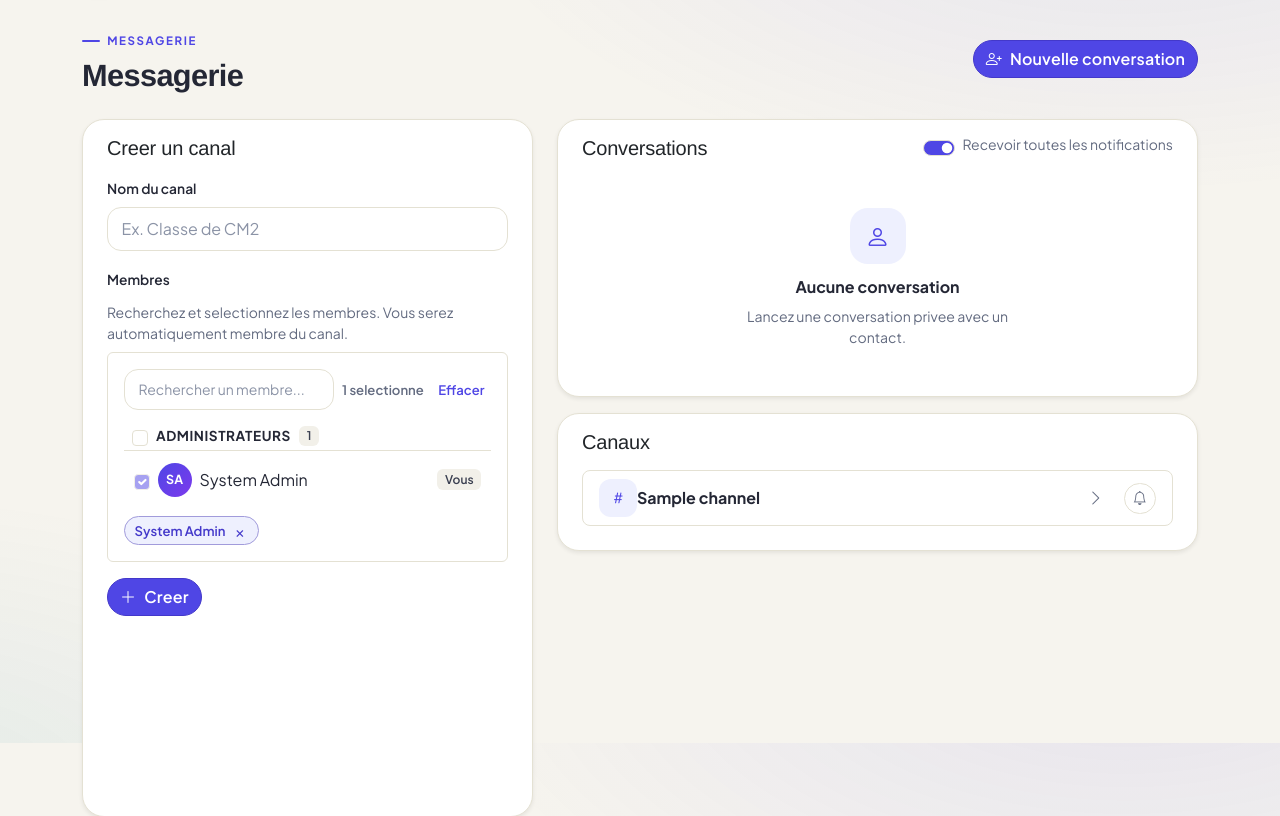
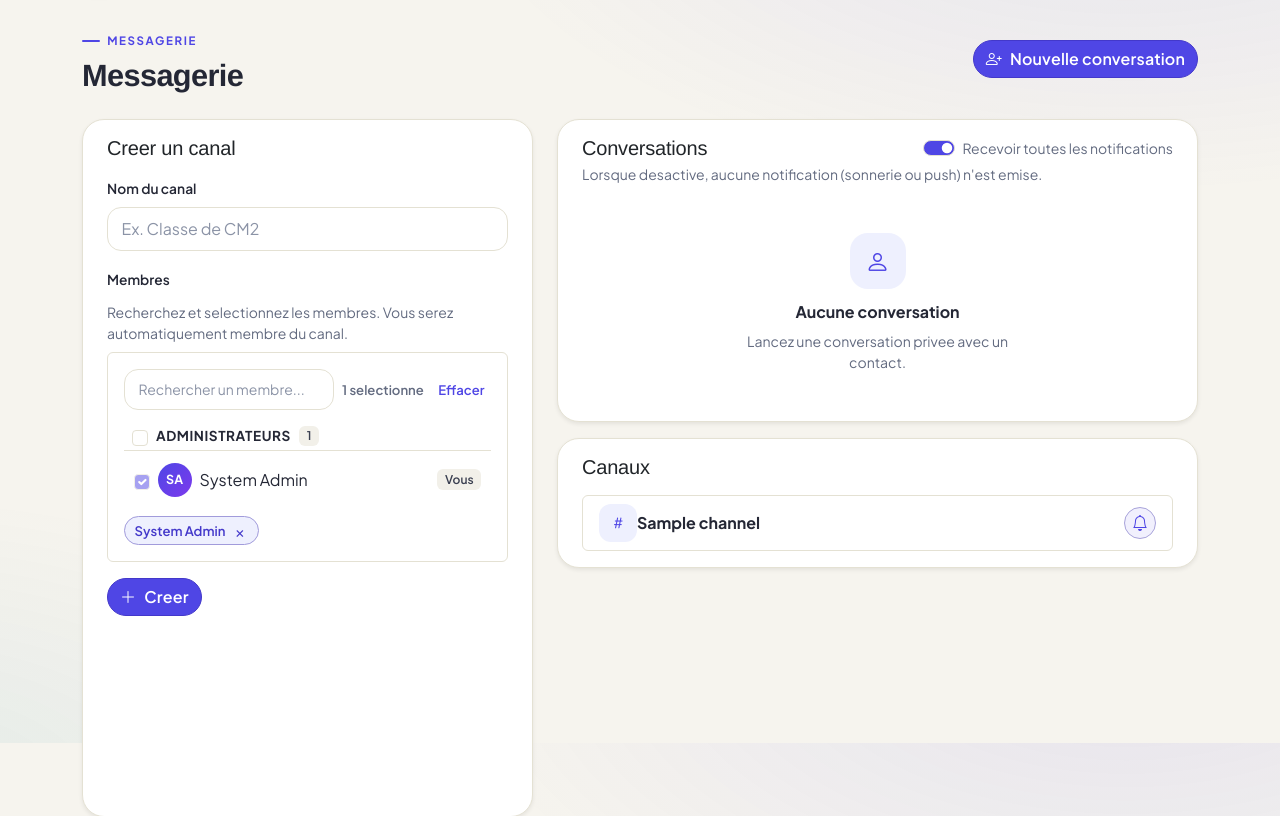
Before and after one commit to JneiraS/EduLink, a Flask app: page /messages/channels in a window 1280 px wide. Shown: the part 57-873 px from the top of the page. Run offline with Flask 3, Linux system fonts and the light colour scheme; a user stored in the database is signed in; tables that the repository leaves empty hold one stand-in row (values such as "Sample post"); some libraries are stand-ins or nearby versions.

Commit message:
feat: enhance notification button styles and functionality in channel views

```diff
--- a/app/interfaces/web/static/css/app.css
+++ b/app/interfaces/web/static/css/app.css
@@ -1132,8 +1132,57 @@ textarea.form-control:focus {
     margin-left: 0.5rem;
 }
 
-.notif-global-toggle .form-switch {
-    line-height: 1;
+.notif-btn {
+    width: 32px;
+    height: 32px;
+    padding: 0;
+    display: inline-flex;
+    align-items: center;
+    justify-content: center;
+    border-radius: var(--r-full);
+    border: 1px solid transparent;
+    transition: background-color var(--dur-fast) ease, color var(--dur-fast) ease,
+        border-color var(--dur-fast) ease;
+}
+
+.notif-btn--on {
+    background: color-mix(in srgb, var(--brand) 8%, transparent);
+    color: var(--brand);
+    border-color: color-mix(in srgb, var(--brand) 40%, var(--line));
+}
+
+.notif-btn--on:hover {
+    background: color-mix(in srgb, var(--brand) 14%, transparent);
+}
+
+.notif-btn--off {
+    background: color-mix(in srgb, var(--warn) 8%, transparent);
+    color: var(--warn);
+    border-color: color-mix(in srgb, var(--warn) 40%, var(--line));
+}
+
+.notif-btn--off:hover {
+    background: color-mix(in srgb, var(--warn) 14%, transparent);
+}
+
+.channel-item--muted {
+    opacity: 0.55;
+}
+
+.channel-item--muted .channel-name {
+    font-weight: 500;
+}
+
+.card .list-group > .list-group-item:hover {
+    background: var(--list-hover-bg);
+}
+
+.notif-global-toggle .form-check-input:checked {
+    background-color: var(--brand);
+}
+
+.notif-global-toggle .form-check-input:checked:focus {
+    box-shadow: 0 0 0 0.2rem color-mix(in srgb, var(--brand) 25%, transparent);
 }
 
 /* ============================================================
@@ -1402,10 +1451,11 @@ textarea.form-control:focus {
 
 .pinned-section {
     border: 1px solid var(--line);
-    border-radius: var(--radius, 0.5rem);
-    padding: 0.5rem 0.75rem;
-    margin-bottom: 0.75rem;
-    background: color-mix(in srgb, var(--accent, #0d6efd) 6%, transparent);
+    border-radius: var(--r-md);
+    padding: var(--space-3) var(--space-4);
+    margin-bottom: var(--space-4);
+    background: color-mix(in srgb, var(--brand) 6%, var(--surface));
+    box-shadow: var(--shadow-inset);
 }
 
 .pinned-header {
@@ -1416,8 +1466,8 @@ textarea.form-control:focus {
     font-weight: 600;
     text-transform: uppercase;
     letter-spacing: 0.04em;
-    color: var(--muted, #6c757d);
-    margin-bottom: 0.4rem;
+    color: var(--text-soft);
+    margin-bottom: var(--space-3);
 }
 
 .pinned-section .chat-message {
@@ -1427,12 +1477,6 @@ textarea.form-control:focus {
 .chat-message .pin-form {
     display: flex;
     align-items: center;
-}
-
-.chat-message .pin-form .btn {
-    padding: 0.15rem 0.35rem;
-    font-size: 0.8rem;
-    line-height: 1;
 }
 
 .chat-message--mine {
--- a/app/interfaces/web/templates/messages/channels.html
+++ b/app/interfaces/web/templates/messages/channels.html
@@ -97,13 +97,13 @@
     <div class="col-lg-7">
         <div class="card shadow-sm">
             <div class="card-body">
-                <div class="d-flex align-items-center justify-content-between mb-3">
+                <div class="d-flex flex-column gap-1 mb-3">
+                    <div class="d-flex align-items-center justify-content-between">
                         <h2 class="h5 mb-0">Conversations</h2>
                         <form method="post" action="{{ url_for('messages.set_global_notifications') }}"
                             class="notif-global-toggle" title="Activer ou desactiver toutes les notifications"
                             data-global-notif-form>
                             <input type="hidden" name="csrf_token" value="{{ csrf_token() }}">
-                        <input type="hidden" name="enabled" value="0">
                             <div class="form-check form-switch mb-0">
                                 <input class="form-check-input" type="checkbox" role="switch" id="global-notif"
                                     name="enabled" value="1" {% if notif_global_enabled %}checked{% endif %}>
@@ -113,27 +113,38 @@
                             </div>
                         </form>
                     </div>
+                    <small class="text-muted">Lorsque desactive, aucune notification (sonnerie ou push) n'est emise.</small>
+                </div>
                 {% if direct_channels %}
                 <div class="list-group">
                     {% for channel in direct_channels %}
-                    <div class="list-group-item border rounded-3 mb-2">
+                    {% set channel_enabled = notif_channel_states.get(channel.id, True) %}
+                    <div class="list-group-item {% if not channel_enabled %}channel-item--muted{% endif %}"
+                        data-channel-id="{{ channel.id }}">
                         <div class="channel-row">
                             <a class="channel-link d-flex align-items-center flex-grow-1 text-decoration-none"
                                 href="{{ url_for('messages.channel_detail', channel_id=channel.id) }}">
                                 <span class="channel-icon" aria-hidden="true"><i class="bi bi-person"></i></span>
                                 <span class="channel-name">{{ channel.name }}</span>
                             </a>
-                            <span class="channel-chevron" aria-hidden="true"><i class="bi bi-chevron-right"></i></span>
                             <form method="post"
                                 action="{{ url_for('messages.toggle_channel_notifications', channel_id=channel.id) }}"
-                                class="notif-channel-toggle" title="Activer ou desactiver les notifications">
+                                class="notif-channel-toggle">
                                 <input type="hidden" name="csrf_token" value="{{ csrf_token() }}">
-                                <button type="submit"
-                                    class="btn btn-sm {% if notif_channel_states.get(channel.id, True) %}btn-outline-secondary{% else %}btn-secondary{% endif %}"
-                                    aria-label="{% if notif_channel_states.get(channel.id, True) %}Desactiver les notifications{% else %}Activer les notifications{% endif %}">
-                                    <i class="bi {% if notif_channel_states.get(channel.id, True) %}bi-bell{% else %}bi-bell-slash{% endif %}"
-                                        aria-hidden="true"></i>
+                                {% if channel_enabled %}
+                                <button type="submit" class="notif-btn notif-btn--on"
+                                    data-confirm="Desactiver les notifications de cette conversation ?"
+                                    aria-pressed="true" aria-label="Desactiver les notifications"
+                                    title="Notifications actives">
+                                    <i class="bi bi-bell" aria-hidden="true"></i>
                                 </button>
+                                {% else %}
+                                <button type="submit" class="notif-btn notif-btn--off"
+                                    aria-pressed="false" aria-label="Activer les notifications"
+                                    title="Notifications desactivees">
+                                    <i class="bi bi-bell-slash" aria-hidden="true"></i>
+                                </button>
+                                {% endif %}
                             </form>
                         </div>
                     </div>
@@ -155,24 +166,33 @@
                 {% if group_channels %}
                 <div class="list-group">
                     {% for channel in group_channels %}
-                    <div class="list-group-item border rounded-3 mb-2">
+                    {% set channel_enabled = notif_channel_states.get(channel.id, True) %}
+                    <div class="list-group-item {% if not channel_enabled %}channel-item--muted{% endif %}"
+                        data-channel-id="{{ channel.id }}">
                         <div class="channel-row">
                             <a class="channel-link d-flex align-items-center flex-grow-1 text-decoration-none"
                                 href="{{ url_for('messages.channel_detail', channel_id=channel.id) }}">
                                 <span class="channel-icon" aria-hidden="true"><i class="bi bi-hash"></i></span>
                                 <span class="channel-name">{{ channel.name }}</span>
                             </a>
-                            <span class="channel-chevron" aria-hidden="true"><i class="bi bi-chevron-right"></i></span>
                             <form method="post"
                                 action="{{ url_for('messages.toggle_channel_notifications', channel_id=channel.id) }}"
-                                class="notif-channel-toggle" title="Activer ou desactiver les notifications">
+                                class="notif-channel-toggle">
                                 <input type="hidden" name="csrf_token" value="{{ csrf_token() }}">
-                                <button type="submit"
-                                    class="btn btn-sm {% if notif_channel_states.get(channel.id, True) %}btn-outline-secondary{% else %}btn-secondary{% endif %}"
-                                    aria-label="{% if notif_channel_states.get(channel.id, True) %}Desactiver les notifications{% else %}Activer les notifications{% endif %}">
-                                    <i class="bi {% if notif_channel_states.get(channel.id, True) %}bi-bell{% else %}bi-bell-slash{% endif %}"
-                                        aria-hidden="true"></i>
+                                {% if channel_enabled %}
+                                <button type="submit" class="notif-btn notif-btn--on"
+                                    data-confirm="Desactiver les notifications de cette conversation ?"
+                                    aria-pressed="true" aria-label="Desactiver les notifications"
+                                    title="Notifications actives">
+                                    <i class="bi bi-bell" aria-hidden="true"></i>
                                 </button>
+                                {% else %}
+                                <button type="submit" class="notif-btn notif-btn--off"
+                                    aria-pressed="false" aria-label="Activer les notifications"
+                                    title="Notifications desactivees">
+                                    <i class="bi bi-bell-slash" aria-hidden="true"></i>
+                                </button>
+                                {% endif %}
                             </form>
                         </div>
                     </div>
```
Also changed, not shown: app/interfaces/web/templates/messages/channel_detail.html (+13 -7 lines). Lines whose indentation alone changed are shown as unchanged.
